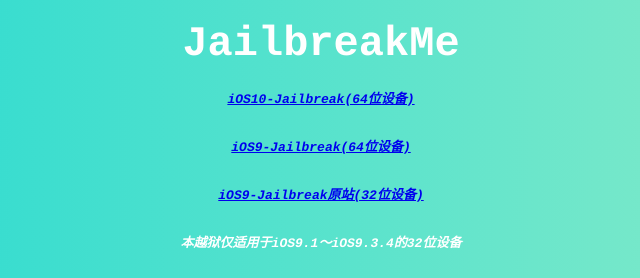
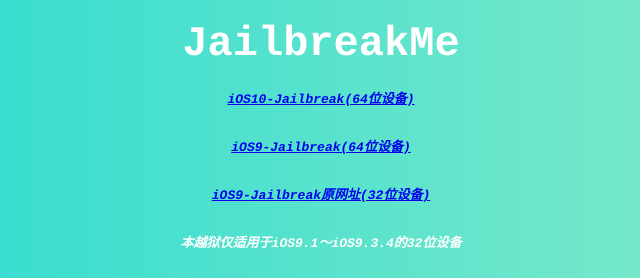
Before and after one commit to Agricu/cydia_agricu_cn, a plain HTML site: page index.html in a window 1280 px wide. Shown: the top 278 px of the page, 319-959 px from the left. Drawn offline with Linux system fonts and the light colour scheme.

Commit message:
Update index.html

```diff
--- a/index.html
+++ b/index.html
@@ -322,7 +322,7 @@
             JailbreakMe<br>
             <i><a href="ios10" style="font-size:13px !important;">iOS10-Jailbreak(64位设备)</a></i><br>
 	    <i><a href="./iOS9-64bit/index.html" style="font-size:13px !important;">iOS9-Jailbreak(64位设备)</a></i><br>
-            <i><a href="https://jailbreak.me" style="font-size:13px !important;">iOS9-Jailbreak原站(32位设备)</a></i><br>
+            <i><a href="https://jailbreak.me" style="font-size:13px !important;">iOS9-Jailbreak原网址(32位设备)</a></i><br>
             <!--<i style='font-size:13px !important;'>9.3 - 9.3.x (64b)</i><br>-->
             <i style='font-size:13px !important;'>本越狱仅适用于iOS9.1～iOS9.3.4的32位设备</i>
         </header>
```
